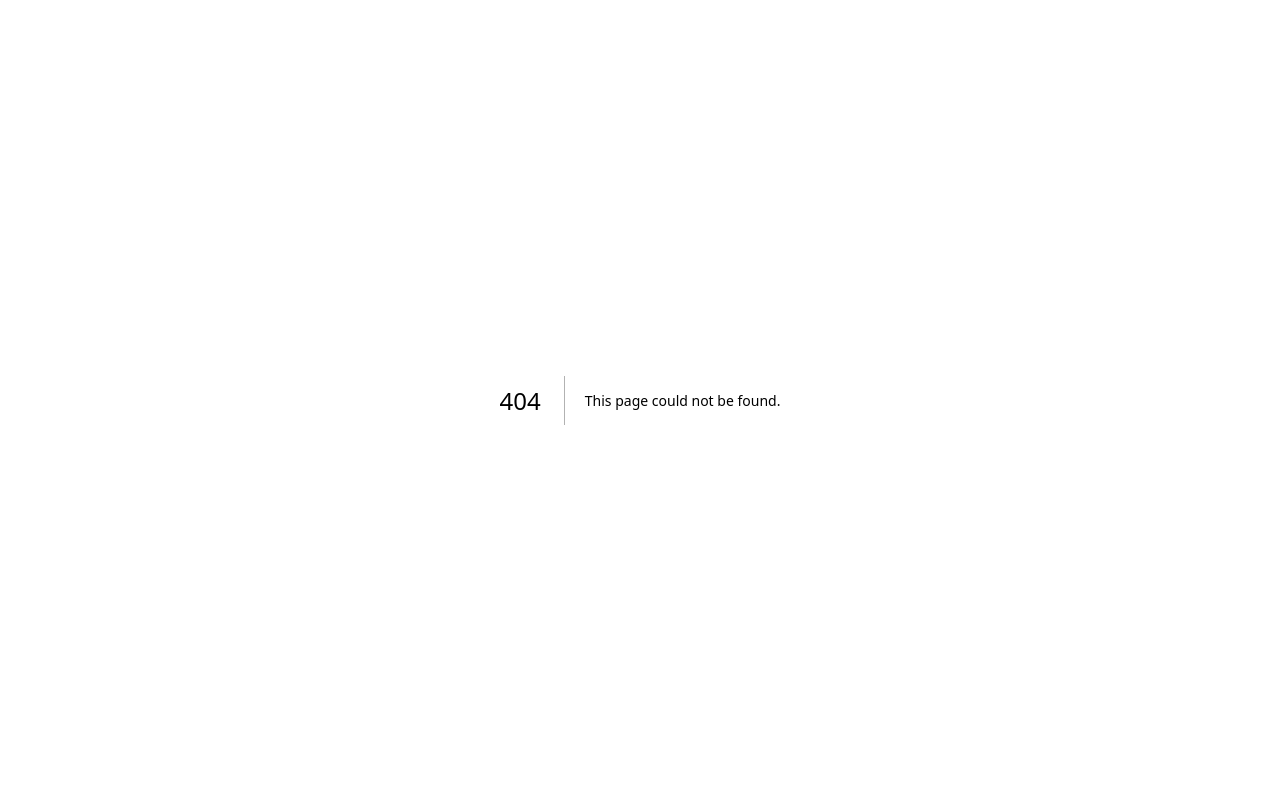
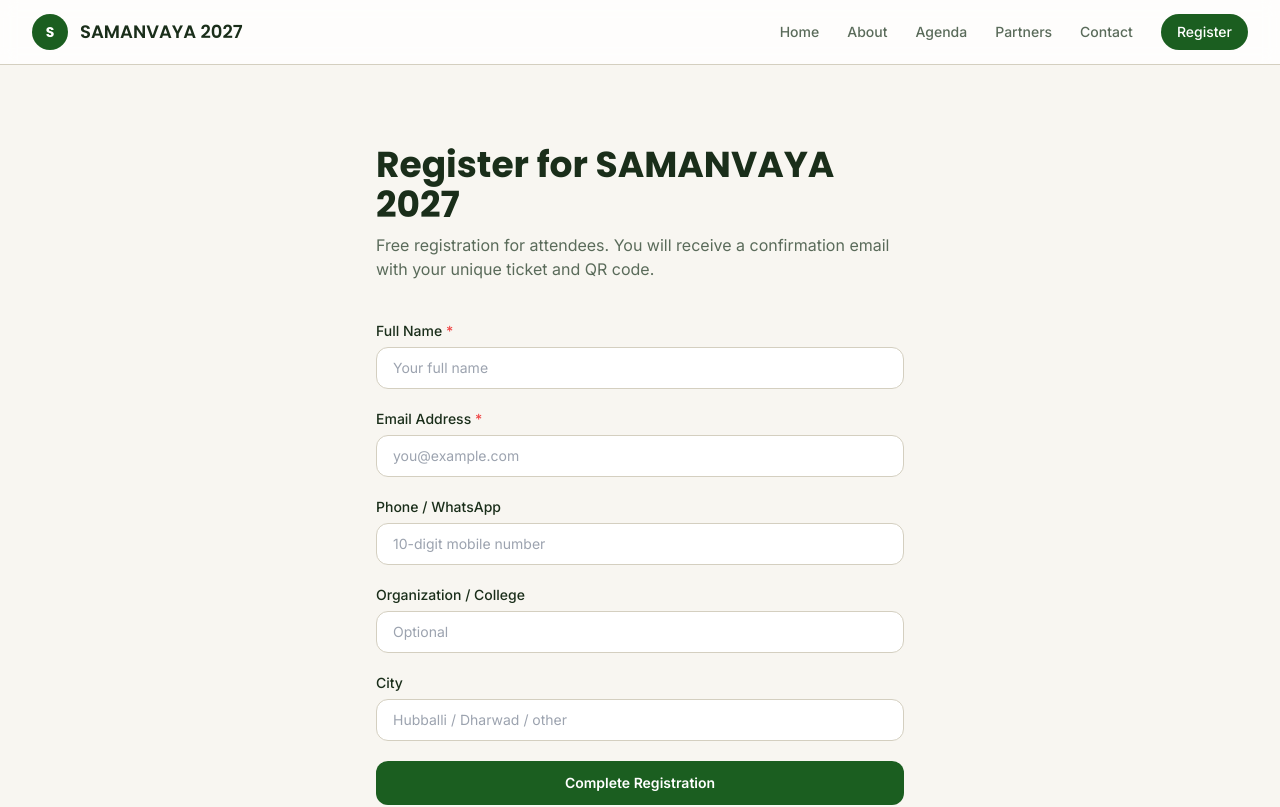
Before and after one commit to vengatowen/event-management-platform, a Next.js app: page /register in a window 1280 px wide. Before the commit this address had no page. Shown: the top 807 px of the page. Built offline with nearby package versions, Linux system fonts and the light colour scheme.

Commit message:
Add registration page

```diff
--- /dev/null
+++ b/src/app/(public)/register/page.tsx
@@ -0,0 +1,148 @@
+"use client";
+
+import { useState } from "react";
+import { useRouter } from "next/navigation";
+import { Loader2 } from "lucide-react";
+
+export default function RegisterPage() {
+  const router = useRouter();
+  const [loading, setLoading] = useState(false);
+  const [error, setError] = useState("");
+  const [form, setForm] = useState({
+    fullName: "",
+    email: "",
+    phone: "",
+    organization: "",
+    city: "",
+    ticketType: "attendee",
+  });
+
+  async function handleSubmit(e: React.FormEvent) {
+    e.preventDefault();
+    setLoading(true);
+    setError("");
+
+    try {
+      const res = await fetch("/api/register", {
+        method: "POST",
+        headers: { "Content-Type": "application/json" },
+        body: JSON.stringify(form),
+      });
+
+      const data = await res.json();
+
+      if (!res.ok) {
+        throw new Error(data.error || "Registration failed");
+      }
+
+      router.push(`/ticket/${data.ticket.verificationToken}`);
+    } catch (err: any) {
+      setError(err.message || "Something went wrong. Please try again.");
+    } finally {
+      setLoading(false);
+    }
+  }
+
+  return (
+    <div className="section-padding">
+      <div className="container-narrow max-w-xl">
+        <h1 className="font-heading text-4xl font-bold text-foreground mb-2">
+          Register for SAMANVAYA 2027
+        </h1>
+        <p className="text-muted-foreground mb-10">
+          Free registration for attendees. You will receive a confirmation email with your unique ticket and QR code.
+        </p>
+
+        <form onSubmit={handleSubmit} className="space-y-5">
+          {error && (
+            <div className="rounded-lg bg-red-50 border border-red-200 text-red-700 px-4 py-3 text-sm">
+              {error}
+            </div>
+          )}
+
+          <div>
+            <label className="block text-sm font-medium text-foreground mb-1.5">
+              Full Name <span className="text-red-500">*</span>
+            </label>
+            <input
+              type="text"
+              required
+              value={form.fullName}
+              onChange={(e) => setForm({ ...form, fullName: e.target.value })}
+              className="w-full rounded-lg border border-border bg-card px-4 py-2.5 text-sm focus:outline-none focus:ring-2 focus:ring-primary/40"
+              placeholder="Your full name"
+            />
+          </div>
+
+          <div>
+            <label className="block text-sm font-medium text-foreground mb-1.5">
+              Email Address <span className="text-red-500">*</span>
+            </label>
+            <input
+              type="email"
+              required
+              value={form.email}
+              onChange={(e) => setForm({ ...form, email: e.target.value })}
+              className="w-full rounded-lg border border-border bg-card px-4 py-2.5 text-sm focus:outline-none focus:ring-2 focus:ring-primary/40"
+              placeholder="you@example.com"
+            />
+          </div>
+
+          <div>
+            <label className="block text-sm font-medium text-foreground mb-1.5">
+              Phone / WhatsApp
+            </label>
+            <input
+              type="tel"
+              value={form.phone}
+              onChange={(e) => setForm({ ...form, phone: e.target.value })}
+              className="w-full rounded-lg border border-border bg-card px-4 py-2.5 text-sm focus:outline-none focus:ring-2 focus:ring-primary/40"
+              placeholder="10-digit mobile number"
+            />
+          </div>
+
+          <div>
+            <label className="block text-sm font-medium text-foreground mb-1.5">
+              Organization / College
+            </label>
+            <input
+              type="text"
+              value={form.organization}
+              onChange={(e) => setForm({ ...form, organization: e.target.value })}
+              className="w-full rounded-lg border border-border bg-card px-4 py-2.5 text-sm focus:outline-none focus:ring-2 focus:ring-primary/40"
+              placeholder="Optional"
+            />
+          </div>
+
+          <div>
+            <label className="block text-sm font-medium text-foreground mb-1.5">
+              City
+            </label>
+            <input
+              type="text"
+              value={form.city}
+              onChange={(e) => setForm({ ...form, city: e.target.value })}
+              className="w-full rounded-lg border border-border bg-card px-4 py-2.5 text-sm focus:outline-none focus:ring-2 focus:ring-primary/40"
+              placeholder="Hubballi / Dharwad / other"
+            />
+          </div>
+
+          <button
+            type="submit"
+            disabled={loading}
+            className="w-full rounded-lg bg-primary px-4 py-3 text-sm font-semibold text-white hover:bg-primary/90 disabled:opacity-60 transition"
+          >
+            {loading ? (
+              <span className="inline-flex items-center gap-2">
+                <Loader2 className="h-4 w-4 animate-spin" />
+                Submitting…
+              </span>
+            ) : (
+              "Complete Registration"
+            )}
+          </button>
+        </form>
+      </div>
+    </div>
+  );
+}
```
